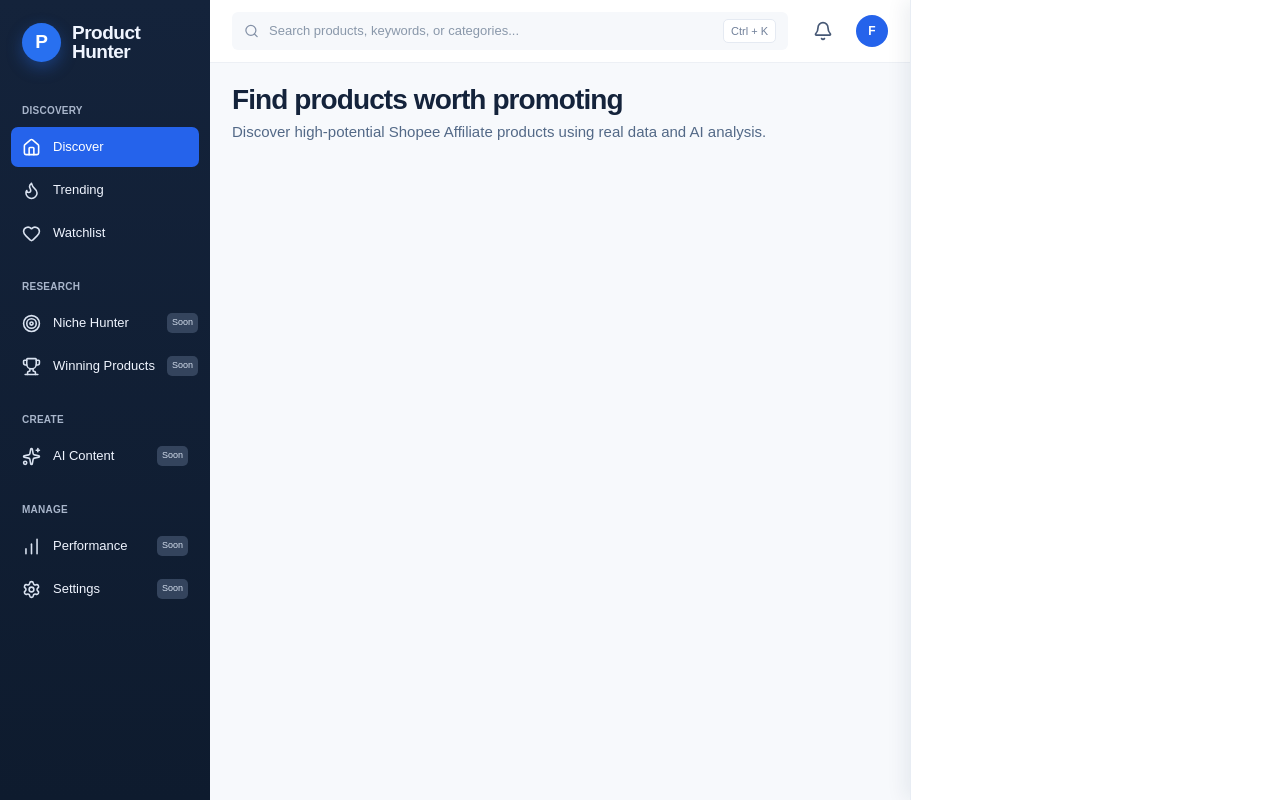
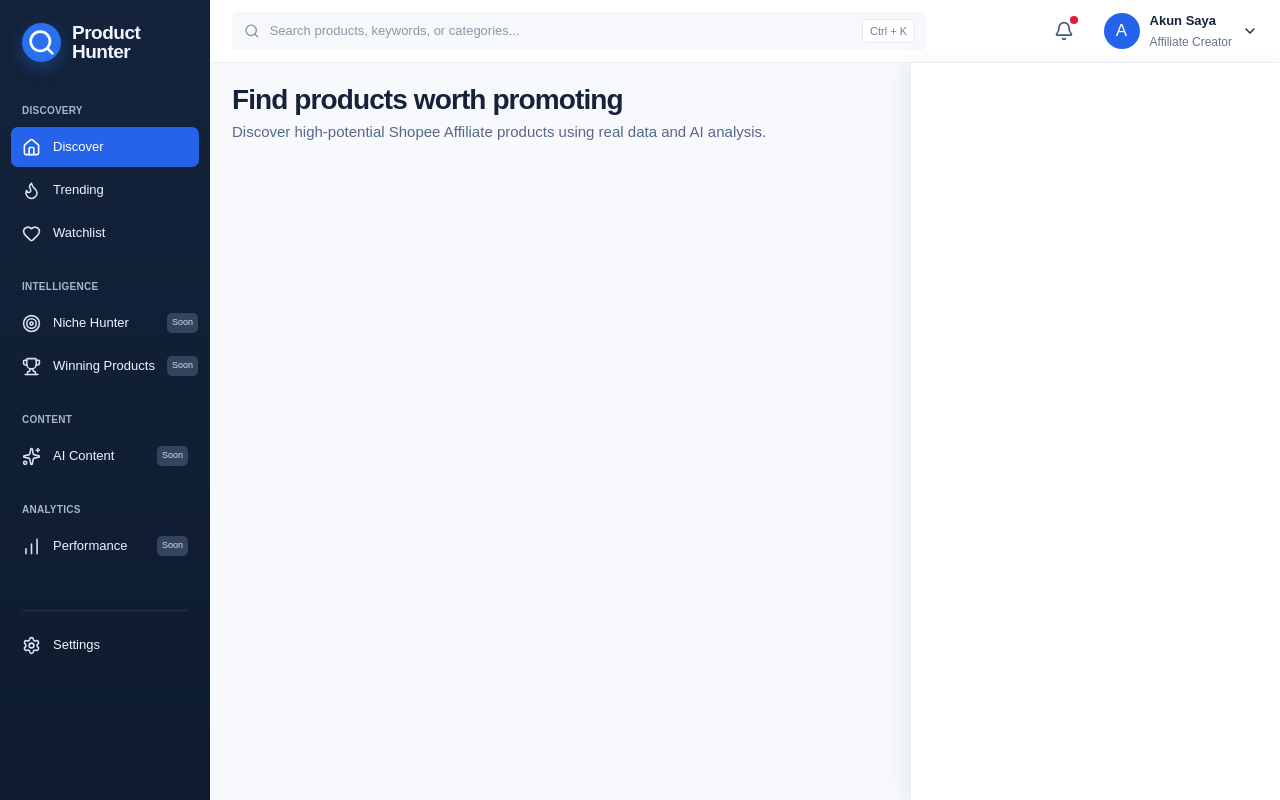
Before and after one commit to fiqqifauzi/producthunt, a Next.js app: page / in a window 1280 px wide. Built offline with nearby package versions, Linux system fonts and the light colour scheme.

Commit message:
fix(v1): align shell and preserve mobile navigation names

```diff
--- a/app/globals.css
+++ b/app/globals.css
@@ -32,10 +32,10 @@
 a { text-decoration: none; }
 :focus-visible { outline: 2px solid var(--primary); outline-offset: 2px; }
 
-.dashboard-shell { min-height: 100vh; display: grid; grid-template-columns: 210px minmax(0, 1fr) 370px; }
-.app-sidebar { min-height: 100vh; background: linear-gradient(180deg, var(--brand-navy) 0%, #0e1b2e 100%); color: #f0f5ff; }
+.dashboard-shell { min-height: 100vh; display: grid; grid-template-columns: 210px minmax(0, 1fr) 370px; grid-template-rows: 63px minmax(0, 1fr); }
+.app-sidebar { grid-column: 1; grid-row: 1 / 3; min-height: 100vh; background: linear-gradient(180deg, var(--brand-navy) 0%, #0e1b2e 100%); color: #f0f5ff; }
 .sidebar-brand { height: 85px; padding: 0 22px; display: flex; align-items: center; gap: 11px; }
-.brand-mark { width: 39px; height: 39px; display: grid; place-items: center; flex: none; border-radius: 50%; background: #2870f0; box-shadow: 0 6px 16px #2770f059; color: white; font-size: 19px; font-weight: 800; }
+.brand-mark { width: 39px; height: 39px; display: grid; place-items: center; flex: none; border-radius: 50%; background: #2870f0; box-shadow: 0 6px 16px #2770f059; color: white; }
 .brand-name { font-size: 19px; font-weight: 750; line-height: .95; letter-spacing: -.5px; }
 .sidebar-navigation { padding-bottom: 26px; }
 .navigation-group { margin-bottom: 8px; }
@@ -48,23 +48,30 @@
 .navigation-item.is-active svg { color: white; }
 .navigation-item-label { min-width: 0; }
 .coming-soon { margin-left: auto; padding: 3px 5px; border-radius: 5px; background: #34445d; color: #d3ddec; font-size: 9px; }
-.dashboard-center { min-width: 0; }
-.top-search { height: 63px; display: flex; align-items: center; gap: 20px; padding: 0 22px; border-bottom: 1px solid #edf0f5; background: var(--surface); }
-.global-search { width: min(680px, 100%); height: 38px; display: flex; align-items: center; gap: 10px; padding: 0 12px; border-radius: 6px; background: #f6f8fb; color: #8390a6; }
+.settings-navigation { margin: 44px 22px 0; padding: 14px 0 0; border-top: 1px solid #ffffff18; }
+.settings-navigation .navigation-item { padding: 0; }
+.top-search { grid-column: 2 / 4; grid-row: 1; height: 63px; display: flex; align-items: center; gap: 20px; padding: 0 22px; border-bottom: 1px solid #edf0f5; background: var(--surface); }
+.global-search { width: min(695px, 100%); height: 38px; display: flex; align-items: center; gap: 10px; padding: 0 12px; border-radius: 6px; background: #f6f8fb; color: #8390a6; }
 .global-search:focus-within { outline: 2px solid var(--primary); outline-offset: 1px; }
 .global-search input { width: 100%; min-width: 0; border: 0; outline: 0; background: transparent; color: var(--text); font-size: 13px; }
 .global-search input::placeholder { color: #8a98aa; }
 .global-search kbd { flex: none; padding: 3px 7px; border: 1px solid #e5eaf2; border-radius: 5px; background: white; color: #71809a; font-family: inherit; font-size: 11px; white-space: nowrap; }
-.top-search-actions { display: flex; align-items: center; gap: 18px; margin-left: auto; }
-.notification-button { width: 30px; height: 30px; display: grid; place-items: center; border: 0; background: transparent; color: #465875; cursor: pointer; }
-.user-avatar { width: 32px; height: 32px; display: grid; place-items: center; border-radius: 50%; background: var(--primary); color: white; font-size: 12px; font-weight: 700; }
-.dashboard-content { padding: 20px 22px; }
+.top-search-actions { display: flex; align-items: center; gap: 25px; margin-left: auto; }
+.notification-button { position: relative; width: 30px; height: 30px; display: grid; place-items: center; border: 0; background: transparent; color: #465875; cursor: pointer; }
+.notification-dot { position: absolute; top: 0; right: 1px; width: 8px; height: 8px; border-radius: 50%; background: #e31b35; }
+.user-account { display: flex; align-items: center; gap: 10px; white-space: nowrap; color: #14233b; }
+.user-avatar { width: 36px; height: 36px; display: grid; place-items: center; border-radius: 50%; background: var(--primary); color: white; font-size: 17px; }
+.user-account-copy { display: grid; gap: 2px; font-size: 13px; }
+.user-account-copy strong { font-weight: 700; }
+.user-account-copy small { color: #64748b; font-size: 12px; }
+.dashboard-content { grid-column: 2; grid-row: 2; min-width: 0; padding: 20px 22px; }
 .dashboard-content h1 { margin: 0; color: #14233b; font-size: 28px; font-weight: 750; letter-spacing: -.9px; line-height: 1.2; }
 .dashboard-content p { margin: 4px 0 0; color: #536987; font-size: 15px; line-height: 1.5; }
-.detail-region { min-height: 100vh; border-left: 1px solid #e8edf4; background: var(--surface); box-shadow: -6px 0 18px #122a4b12; }
+.detail-region { grid-column: 3; grid-row: 2; min-height: calc(100vh - 63px); border-left: 1px solid #e8edf4; background: var(--surface); box-shadow: -6px 0 18px #122a4b12; }
 
 @media (max-width: 1100px) {
   .dashboard-shell { grid-template-columns: 210px minmax(0, 1fr); }
+  .top-search { grid-column: 2; }
   .detail-region { display: none; }
 }
 
@@ -77,6 +84,7 @@
   .top-search { padding: 0 15px; }
   .global-search kbd { display: none; }
   .top-search-actions { gap: 5px; }
+  .user-account-copy, .user-account > svg { display: none; }
   .dashboard-content { padding: 22px 14px; }
   .dashboard-content h1 { font-size: 22px; }
 }
--- a/components/product-hunter/app-sidebar.tsx
+++ b/components/product-hunter/app-sidebar.tsx
@@ -3,6 +3,7 @@
   Flame,
   Heart,
   House,
+  Search,
   Settings,
   Sparkles,
   Target,
@@ -28,22 +29,19 @@
     ],
   },
   {
-    label: "RESEARCH",
+    label: "INTELLIGENCE",
     items: [
       { label: "Niche Hunter", href: "#niche-hunter", icon: Target, comingSoon: true },
       { label: "Winning Products", href: "#winning-products", icon: Trophy, comingSoon: true },
     ],
   },
   {
-    label: "CREATE",
+    label: "CONTENT",
     items: [{ label: "AI Content", href: "#ai-content", icon: Sparkles, comingSoon: true }],
   },
   {
-    label: "MANAGE",
-    items: [
-      { label: "Performance", href: "#performance", icon: ChartNoAxesColumnIncreasing, comingSoon: true },
-      { label: "Settings", href: "#settings", icon: Settings, comingSoon: true },
-    ],
+    label: "ANALYTICS",
+    items: [{ label: "Performance", href: "#performance", icon: ChartNoAxesColumnIncreasing, comingSoon: true }],
   },
 ];
 
@@ -51,7 +49,7 @@
   return (
     <aside className="app-sidebar">
       <div className="sidebar-brand">
-        <span className="brand-mark" aria-hidden="true">P</span>
+        <span className="brand-mark" aria-hidden="true"><Search size={29} strokeWidth={2.2} /></span>
         <span className="brand-name">Product<br />Hunter</span>
       </div>
       <nav aria-label="Main navigation" className="sidebar-navigation">
@@ -60,7 +58,7 @@
             <div className="navigation-group-label">{group.label}</div>
             <div className="navigation-items">
               {group.items.map(({ label, href, icon: Icon, active, comingSoon }) => (
-                <a className={`navigation-item${active ? " is-active" : ""}`} href={href} aria-current={active ? "page" : undefined} key={label}>
+                <a className={`navigation-item${active ? " is-active" : ""}`} href={href} aria-label={label} aria-current={active ? "page" : undefined} key={label}>
                   <Icon size={19} aria-hidden="true" />
                   <span className="navigation-item-label">{label}</span>
                   {comingSoon && <span className="coming-soon">Soon</span>}
@@ -69,6 +67,12 @@
             </div>
           </div>
         ))}
+        <div className="settings-navigation">
+          <a className="navigation-item" href="#settings" aria-label="Settings">
+            <Settings size={19} aria-hidden="true" />
+            <span className="navigation-item-label">Settings</span>
+          </a>
+        </div>
       </nav>
     </aside>
   );
--- a/components/product-hunter/product-hunter-dashboard.tsx
+++ b/components/product-hunter/product-hunter-dashboard.tsx
@@ -10,13 +10,11 @@
   return (
     <div className="dashboard-shell">
       <AppSidebar />
-      <div className="dashboard-center">
-        <TopSearch query={query} onQueryChange={setQuery} />
-        <main className="dashboard-content" id="discover">
-          <h1>Find products worth promoting</h1>
-          <p>Discover high-potential Shopee Affiliate products using real data and AI analysis.</p>
-        </main>
-      </div>
+      <TopSearch query={query} onQueryChange={setQuery} />
+      <main className="dashboard-content" id="discover">
+        <h1>Find products worth promoting</h1>
+        <p>Discover high-potential Shopee Affiliate products using real data and AI analysis.</p>
+      </main>
       <aside className="detail-region" aria-label="Product details" />
     </div>
   );
--- a/components/product-hunter/top-search.tsx
+++ b/components/product-hunter/top-search.tsx
@@ -1,4 +1,4 @@
-import { Bell, Search } from "lucide-react";
+import { Bell, ChevronDown, Search } from "lucide-react";
 
 export type TopSearchProps = {
   query: string;
@@ -22,8 +22,13 @@
       <div className="top-search-actions">
         <button className="notification-button" type="button" aria-label="Notifications">
           <Bell size={20} aria-hidden="true" />
+          <span className="notification-dot" aria-hidden="true" />
         </button>
-        <span className="user-avatar" aria-label="User account">F</span>
+        <div className="user-account" aria-label="User account">
+          <span className="user-avatar" aria-hidden="true">A</span>
+          <span className="user-account-copy"><strong>Akun Saya</strong><small>Affiliate Creator</small></span>
+          <ChevronDown size={16} aria-hidden="true" />
+        </div>
       </div>
     </header>
   );
--- a/package.json
+++ b/package.json
@@ -5,7 +5,7 @@
   "type": "module",
   "scripts": {
     "dev": "next dev",
-    "build": "next build",
+    "build": "next build --webpack",
     "start": "next start",
     "test": "vitest run"
   },
--- a/vitest.setup.ts
+++ b/vitest.setup.ts
@@ -1 +1,5 @@
 import "@testing-library/jest-dom/vitest";
+import { cleanup } from "@testing-library/react";
+import { afterEach } from "vitest";
+
+afterEach(cleanup);
```
Also changed, not shown: 1 other file (tests, documents, lock files or other folders).
